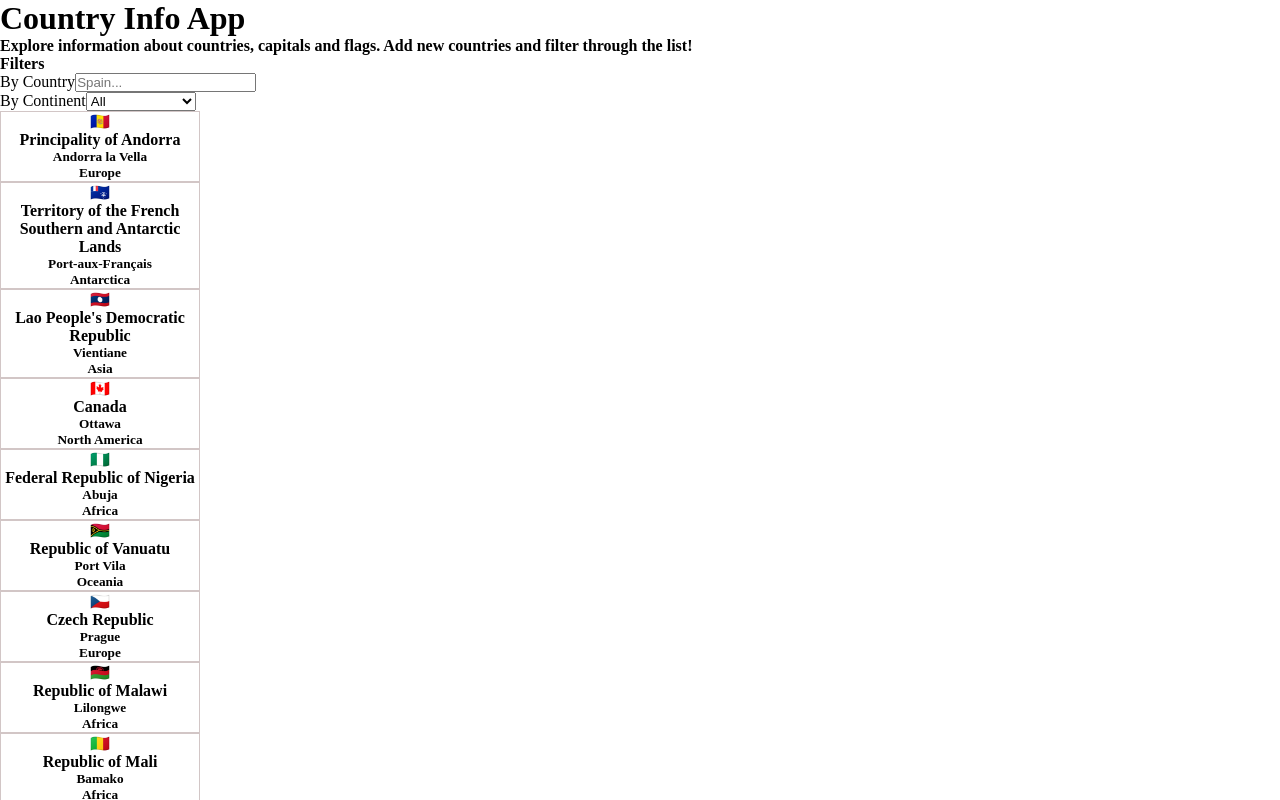
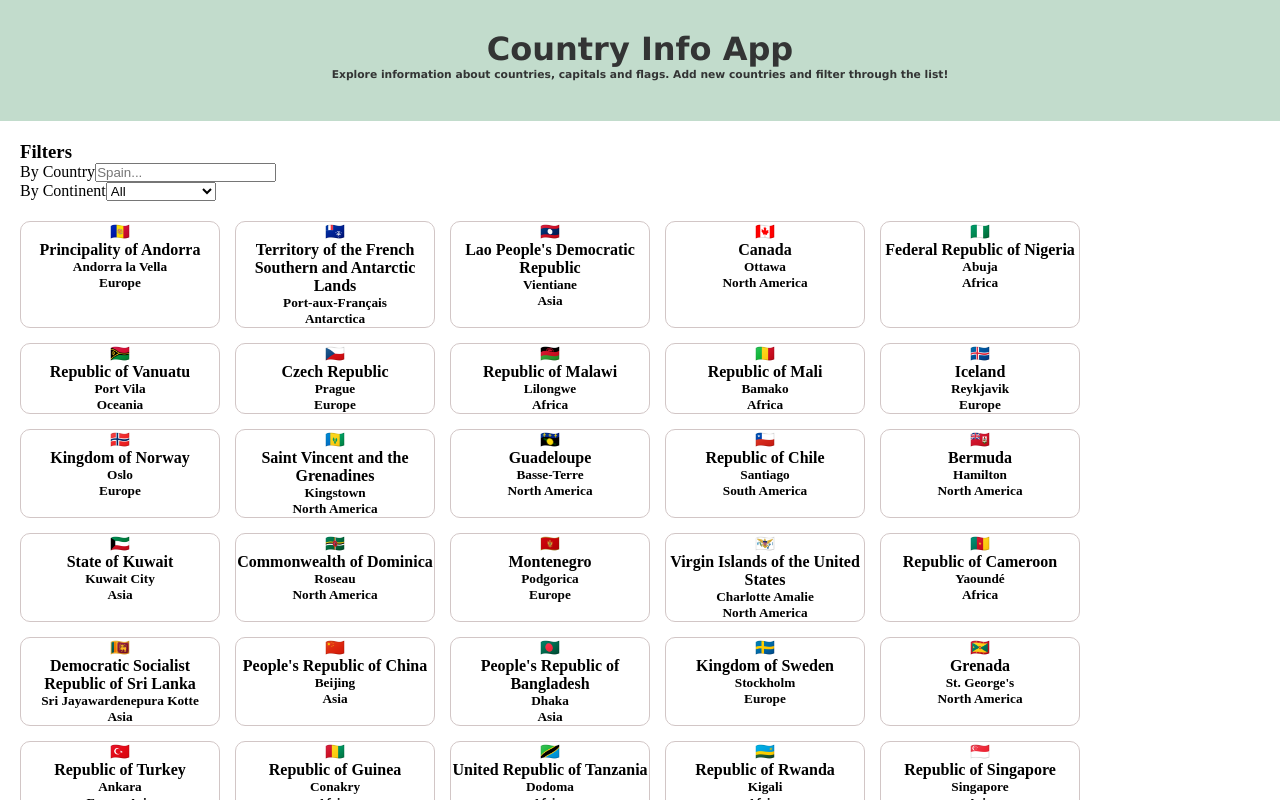
Before and after one commit to BiancaMesa/find-a-country, a React (Vite) app: page / in a window 1280 px wide. Shown: the top 800 px of the page. Built offline with nearby package versions, Linux system fonts and the light colour scheme.

Commit message:
header styles, separation country cards added

```diff
--- a/src/components/App.jsx
+++ b/src/components/App.jsx
@@ -1,4 +1,7 @@
 import '../scss/App.scss';
+import '../scss/components/Header.scss';
+import '../scss/components/Main.scss';
+import '../scss/components/Filters.scss';
 import {useState} from 'react';
 import dataCountries from '../services/data.json';
 import CountriesList from './CountriesList';
@@ -26,23 +29,18 @@ function App() {
     return country.continents.includes(valueSearchContinent);
   });
 
-  // if(valueSearchContinent==='') {
-  //   <CountriesList dataCountriesListM={filteredCountriesByCountry}/>
-  // } else {
-  //   <CountriesList dataCountriesListM={filteredCountriesByContinent}/>
-  // }
 
 
   return (
     <>
-      <header>
+      <header className='header'>
         <h1>Country Info App</h1>
-        <h4>Explore information about countries, capitals and flags. Add new countries and filter through the list!</h4>
+        <h6>Explore information about countries, capitals and flags. Add new countries and filter through the list!</h6>
       </header>
 
-      <main>
-        <div>
-          <h4>Filters</h4>
+      <main className='main'>
+        <div className='filters'>
+          <h3>Filters</h3>
           <FilterByCountry onChangeInputCountry={handleChangeInputCountry}/>
           <FilterByContinent onChangeSelectContinent={handleChangeSearchContinent}/>
         </div>
--- a/src/scss/components/CountriesList.scss
+++ b/src/scss/components/CountriesList.scss
@@ -1,7 +1,5 @@
 .countriesList {
     display: flex;
-    flex-direction: column;
     flex-wrap: wrap;
-    justify-content:space-around;
-
+    gap: 15px;
 }
--- a/src/scss/components/Country.scss
+++ b/src/scss/components/Country.scss
@@ -2,4 +2,6 @@
     border: 0.4px solid rgb(210, 198, 198);
     width: 200px;
     text-align: center;
+    border-radius: 10px;
+   // height: 120px;
 }
--- /dev/null
+++ b/src/scss/components/Filters.scss
@@ -0,0 +1,6 @@
+.filters {
+    // display: flex;
+    // flex-direction: column;
+    // justify-content: space-around;
+    margin-bottom: 20px;
+}
--- /dev/null
+++ b/src/scss/components/Header.scss
@@ -0,0 +1,9 @@
+.header {
+    // display: flex;
+    // flex-direction: column;
+    text-align: center;
+    padding: 30px 20px 40px 20px;
+    background-color: rgb(194, 220, 204);
+    font-family: 'Lucida Sans', 'Lucida Sans Regular', 'Lucida Grande', 'Lucida Sans Unicode', Geneva, Verdana, sans-serif;
+    color: rgb(51, 52, 52);
+}
--- /dev/null
+++ b/src/scss/components/Main.scss
@@ -0,0 +1,6 @@
+.main {
+    display: flex;
+    flex-direction: column;
+    padding-left: 20px;
+    margin-top: 20px;
+}
```
Also changed, not shown: src/scss/App.scss (line endings or trailing spaces).
